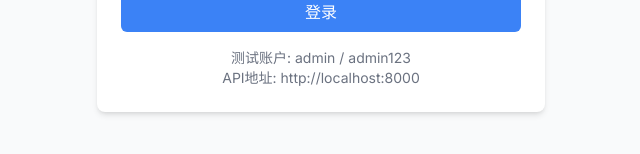
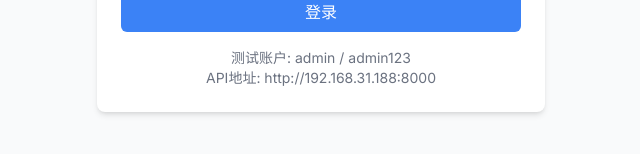
Before and after one commit to Castor6/dsx-erp, a Next.js app in the folder frontend/: page /simple-login in a window 1280 px wide. Shown: the part 470-624 px from the top of the page, without its empty margins (319-959 px from the left). Built offline with nearby package versions, Linux system fonts and the light colour scheme.

Commit message:
修复商品管理中的图片在局域网加载失败的问题

```diff
--- a/frontend/app/dashboard/products/page.tsx
+++ b/frontend/app/dashboard/products/page.tsx
@@ -35,6 +35,7 @@ import { api } from '@/lib/api'
 import { MultiPackagingSelector } from '@/components/ui/multi-packaging-selector'
 import { PackagingRelation, ProductPackagingRelation } from '@/types'
 import { handleApiError, validateRequiredFields, skuValidator, lengthValidator, ValidationError, hasErrors, formatErrorsForToast, apiErrorToFieldError } from '@/lib/form-validation'
+import { API_BASE_URL } from '@/config/api-config'
 
 interface Product {
   id: number
@@ -550,7 +551,7 @@ export default function ProductsPage() {
                   {formData.image_url && !selectedFile && (
                     <div className="flex items-center gap-2">
                       <img
-                        src={`http://localhost:8000${formData.image_url}`}
+                        src={`${API_BASE_URL}${formData.image_url}`}
                         alt="预览"
                         className="w-16 h-16 object-cover rounded"
                         onError={(e) => {
@@ -655,7 +656,7 @@ export default function ProductsPage() {
                     <TableCell>
                       {product.image_url ? (
                         <img
-                          src={`http://localhost:8000${product.image_url}`}
+                          src={`${API_BASE_URL}${product.image_url}`}
                           alt={product.name}
                           className="w-12 h-12 object-cover rounded"
                           onError={(e) => {
--- a/frontend/app/simple-login/page.tsx
+++ b/frontend/app/simple-login/page.tsx
@@ -1,6 +1,7 @@
 "use client"
 
 import { useState } from 'react'
+import { API_BASE_URL } from '@/config/api-config'
 
 export default function SimpleLoginPage() {
   const [username, setUsername] = useState('')
@@ -17,7 +18,7 @@ export default function SimpleLoginPage() {
       formData.append('username', username)
       formData.append('password', password)
 
-      const response = await fetch('http://localhost:8000/api/v1/auth/login', {
+      const response = await fetch(`${API_BASE_URL}/api/v1/auth/login`, {
         method: 'POST',
         headers: {
           'Content-Type': 'application/x-www-form-urlencoded',
@@ -88,7 +89,7 @@ export default function SimpleLoginPage() {
 
         <div className="mt-4 text-center text-sm text-gray-500">
           <p>测试账户: admin / admin123</p>
-          <p>API地址: http://localhost:8000</p>
+          <p>API地址: {API_BASE_URL}</p>
         </div>
       </div>
     </div>
--- a/frontend/app/test-api/page.tsx
+++ b/frontend/app/test-api/page.tsx
@@ -3,6 +3,7 @@
 import { useState } from 'react'
 import { Button } from '@/components/ui/button'
 import { Card, CardContent, CardHeader, CardTitle } from '@/components/ui/card'
+import { API_BASE_URL } from '@/config/api-config'
 
 export default function TestApiPage() {
   const [result, setResult] = useState<string>('')
@@ -11,7 +12,7 @@ export default function TestApiPage() {
   const testHealthCheck = async () => {
     setIsLoading(true)
     try {
-      const response = await fetch('http://localhost:8000/health')
+      const response = await fetch(`${API_BASE_URL}/health`)
       const data = await response.json()
       setResult(`Health Check成功: ${JSON.stringify(data)}`)
     } catch (error) {
@@ -28,7 +29,7 @@ export default function TestApiPage() {
       formData.append('username', 'admin')
       formData.append('password', 'admin123')
 
-      const response = await fetch('http://localhost:8000/api/v1/auth/login', {
+      const response = await fetch(`${API_BASE_URL}/api/v1/auth/login`, {
         method: 'POST',
         headers: {
           'Content-Type': 'application/x-www-form-urlencoded',
```
